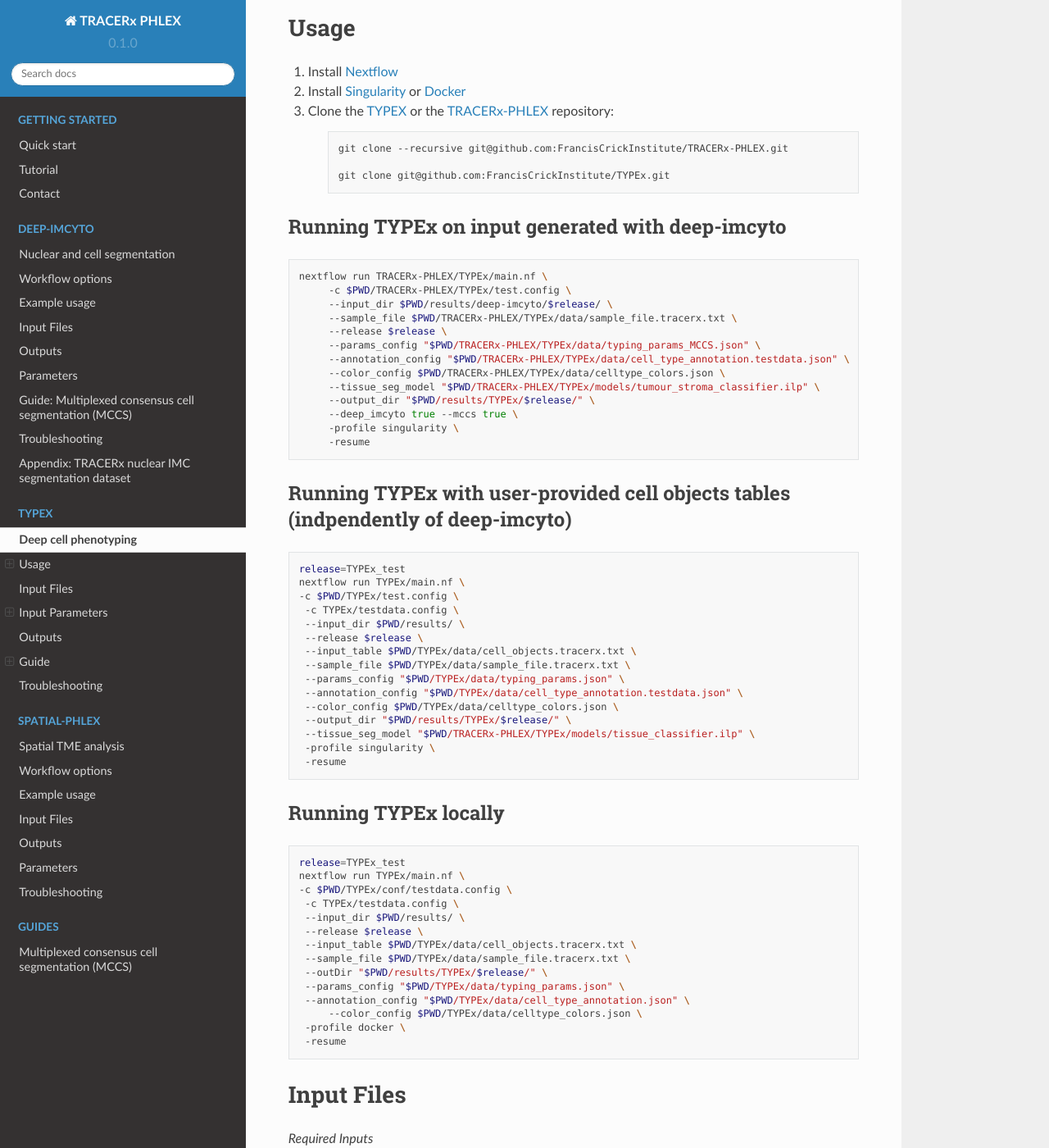
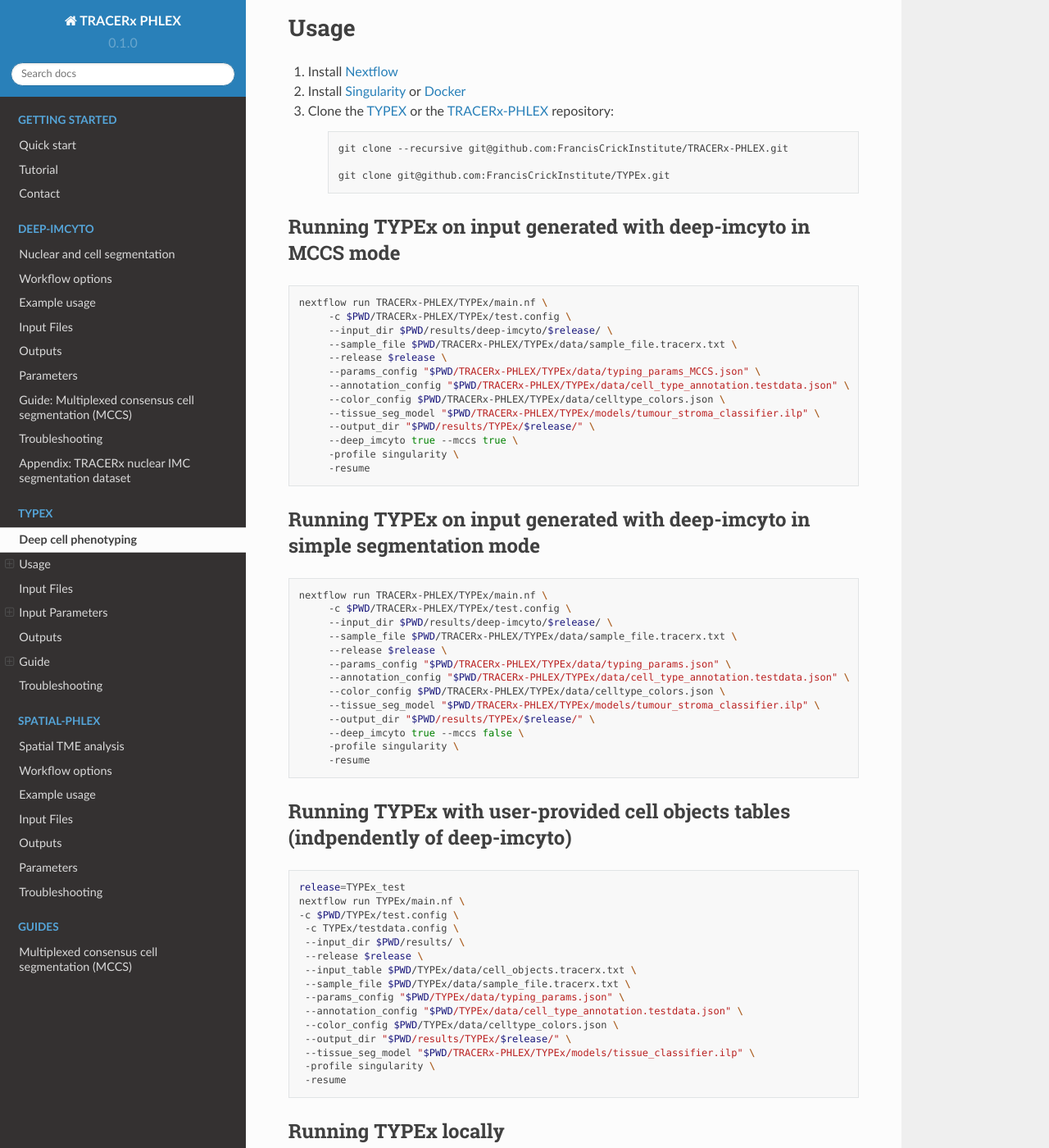
Before and after one commit to FrancisCrickInstitute/TRACERx-PHLEX, a Sphinx documentation site: the page built from docs/source/TYPEx.rst, in a window 1280 px wide and 1400 px high, scrolled down 537 px. Shown: the whole window at 82% size. Built offline with Sphinx 7.4.7 and the Read the Docs theme 2.0.0, drawn with Linux system fonts in a browser that asks for light colours.

Commit message:
Update TYPEx.rst

```diff
--- a/docs/source/TYPEx.rst
+++ b/docs/source/TYPEx.rst
@@ -27,7 +27,7 @@
 
         git clone git@github.com:FrancisCrickInstitute/TYPEx.git
 
-Running TYPEx on input generated with deep-imcyto
+Running TYPEx on input generated with deep-imcyto in MCCS mode
 --------------
 
 .. code-block:: bash
@@ -45,6 +45,26 @@
         --deep_imcyto true --mccs true \
         -profile singularity \
         -resume
+
+Running TYPEx on input generated with deep-imcyto in simple segmentation mode
+--------------
+
+.. code-block:: bash
+
+   nextflow run TRACERx-PHLEX/TYPEx/main.nf \
+        -c $PWD/TRACERx-PHLEX/TYPEx/test.config \
+        --input_dir $PWD/results/deep-imcyto/$release/ \
+        --sample_file $PWD/TRACERx-PHLEX/TYPEx/data/sample_file.tracerx.txt \
+        --release $release \
+        --params_config "$PWD/TRACERx-PHLEX/TYPEx/data/typing_params.json" \
+        --annotation_config "$PWD/TRACERx-PHLEX/TYPEx/data/cell_type_annotation.testdata.json" \
+	--color_config $PWD/TRACERx-PHLEX/TYPEx/data/celltype_colors.json \
+        --tissue_seg_model "$PWD/TRACERx-PHLEX/TYPEx/models/tumour_stroma_classifier.ilp" \
+        --output_dir "$PWD/results/TYPEx/$release/" \
+        --deep_imcyto true --mccs false \
+        -profile singularity \
+        -resume
+
 
 Running TYPEx with user-provided cell objects tables (indpendently of deep-imcyto)
 --------------
```
